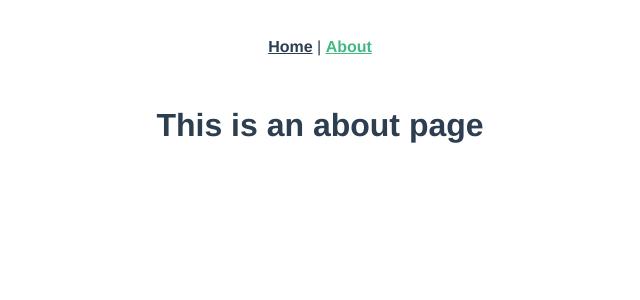
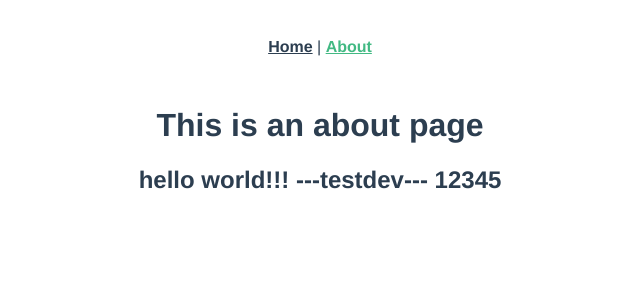
Before and after one commit to tdlbond/tdl-ts, a Vue app: page /about in a window 1280 px wide. Shown: the top 300 px of the page, without its empty margins (320-960 px from the left). Built offline with nearby package versions, Linux system fonts and the light colour scheme.

Commit message:
modify testdev 12345

```diff
--- a/src/views/About.vue
+++ b/src/views/About.vue
@@ -8,7 +8,7 @@
 export default {
   data() {
     return {
-      msg: 'hello world!!! 321 ---mydev---'
+      message: 'hello world!!! ---testdev--- 12345'
     }
   }
 }
```
